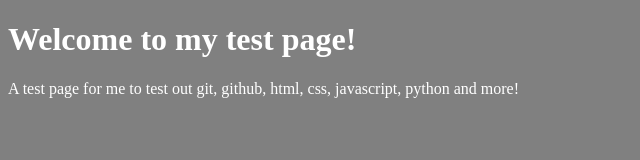
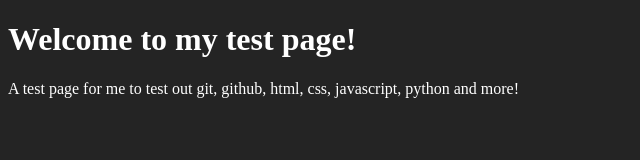
Before and after one commit to jashawnsyce/Testres, a plain HTML site: page index.html in a window 1280 px wide. Shown: the whole page, without its empty margins (0-640 px from the left). Drawn offline with Linux system fonts and the light colour scheme.

Commit message:
updated readme and stylesheet

```diff
--- a/style.css
+++ b/style.css
@@ -1,4 +1,4 @@
 body {
-    background-color: grey;
+    background-color: rgb(36, 36, 36);
     color: white;
 }
```
Also changed, not shown: 1 other file.
